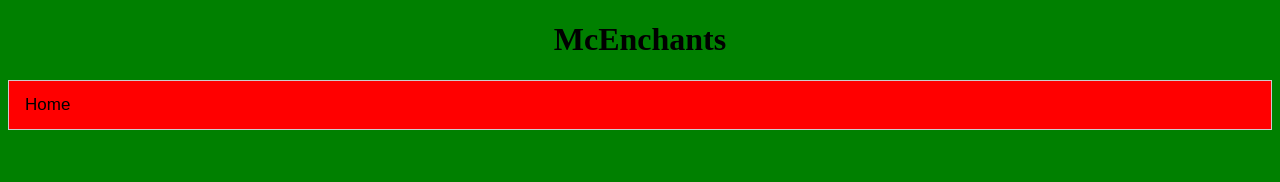
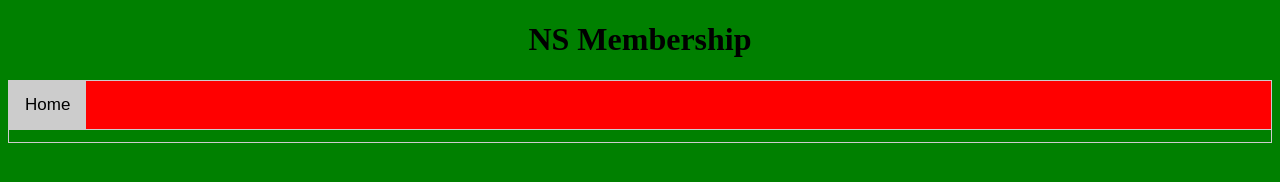
Before and after one commit to NS-Craft/ns-craft.github.io, a plain HTML site: page index.html in a window 1280 px wide. Both pictures are taken after a click on the button "Home". Drawn offline with Linux system fonts and the light colour scheme.

Commit message:
Update index.html

```diff
--- a/index.html
+++ b/index.html
@@ -62,14 +62,15 @@ body {
 </head>
 <body>
 
-<h1>McEnchants</h1>
+<h1>NS Membership</h1>
 
 <div class="tab">
   <button class="tablinks" onclick="openCity(event, 'H')">Home</button>
 </div>
 
-<div id="Sword" class="tabcontent">
+<div id="H" class="tabcontent">
     <h2Home</h2>
+
 </div>
 
 <script>
```
